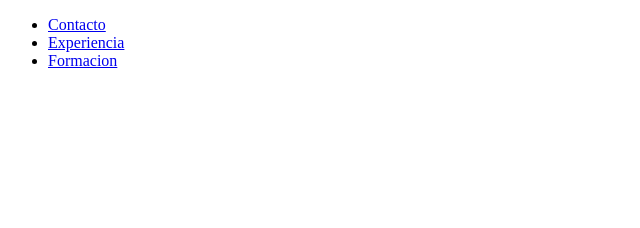
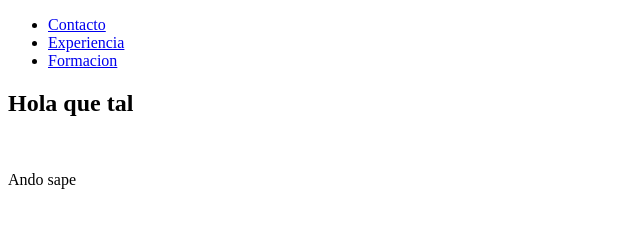
Before and after one commit to mateops02/mateops02.github.io, a plain HTML site: page index.html in a window 1280 px wide. Shown: the whole page, without its empty margins (0-640 px from the left). Drawn offline with Linux system fonts and the light colour scheme.

Commit message:
mi presentacion jiji

```diff
--- a/index.html
+++ b/index.html
@@ -26,5 +26,13 @@
         </nav>
     </header>
 
+    <main>
+        <section>
+            <h1>Hola que tal</h1>
+            <br>
+            <p>Ando sape</p>
+        </section>
+    </main>
+
 </body>
 </html>
```
